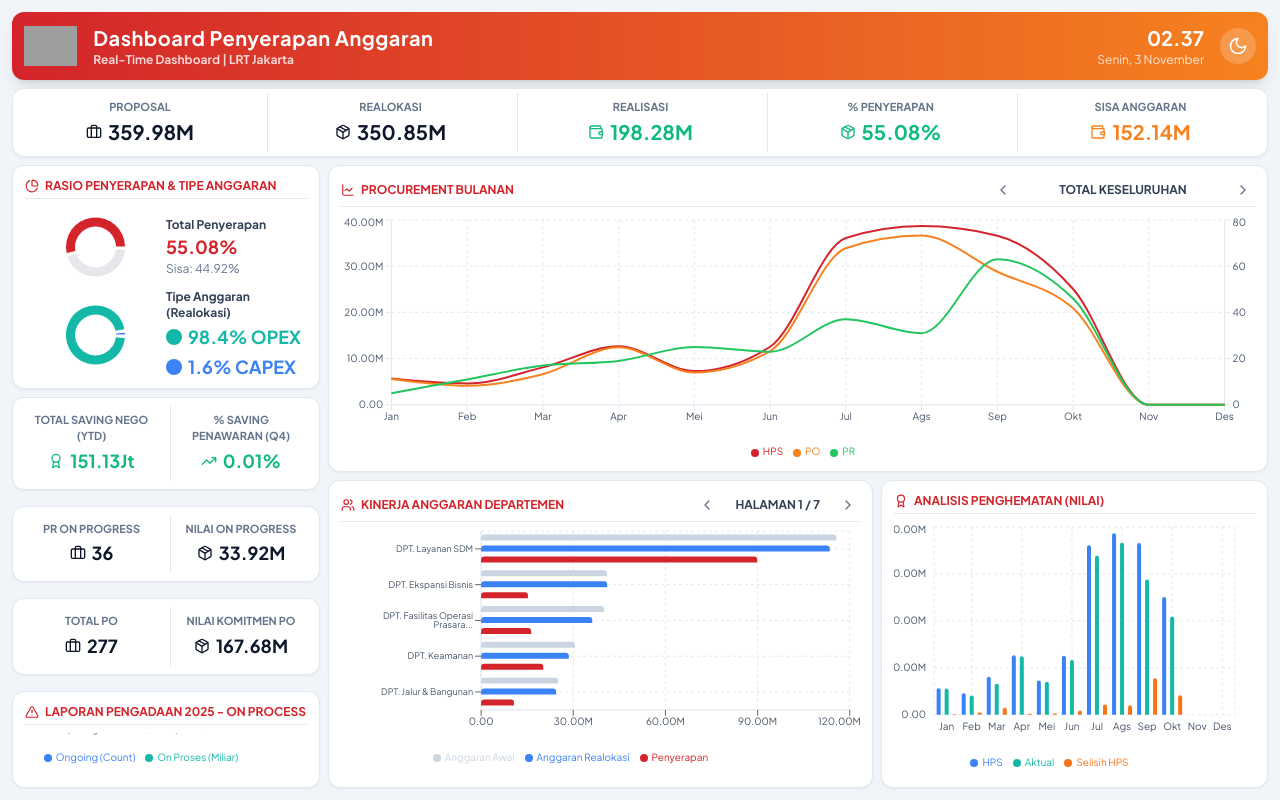
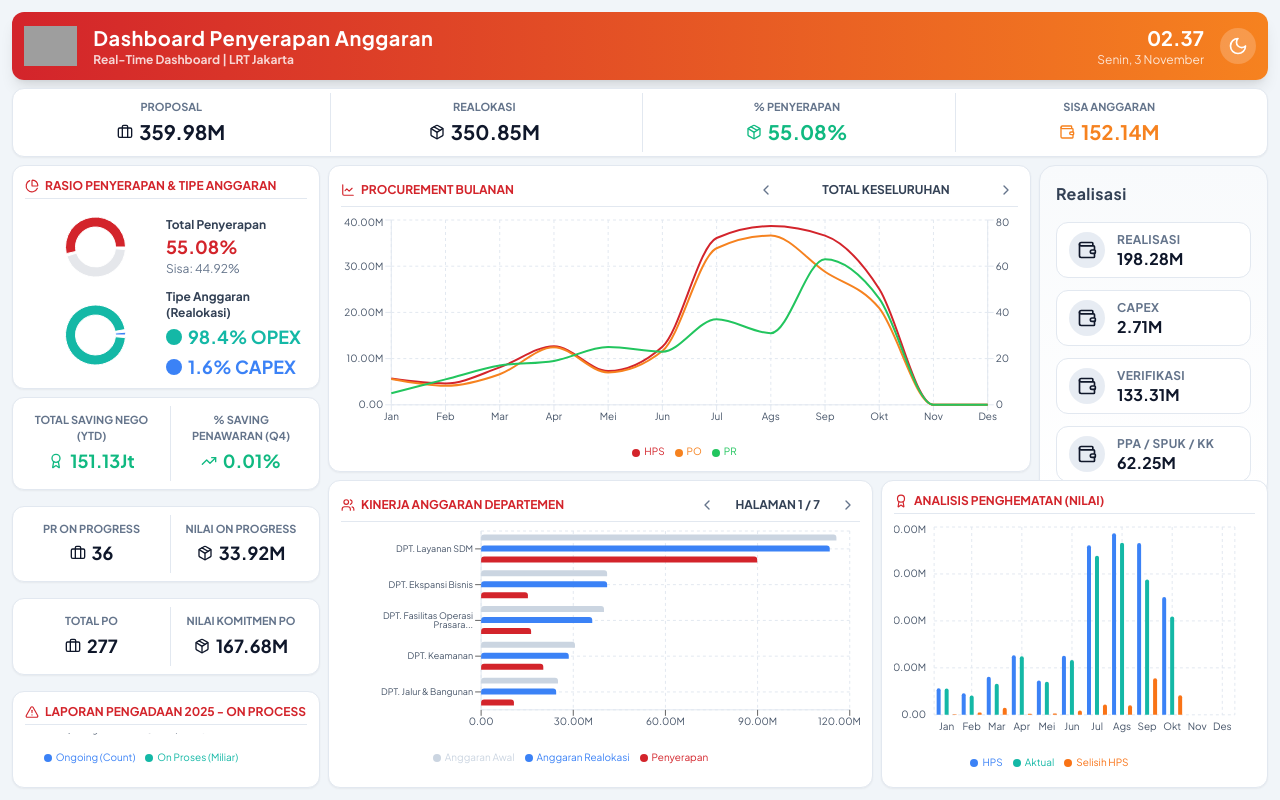
Before and after one commit to Parzip4l/finvision-pulse, a React (Vite) app: page / in a window 1280 px wide. Built offline with nearby package versions, Linux system fonts and the light colour scheme; grey boxes are pictures that could not be loaded; the HTML template or start-up script is replaced by a standard one.

Commit message:
Update Data Card Baru

```diff
--- a/src/pages/Index.tsx
+++ b/src/pages/Index.tsx
@@ -935,14 +935,23 @@ const FinanceDashboard = () => {
     const kpiRealisasi = 198275365353;
     const kpiPersenPenyerapan = 55.08;
     const kpiSisaAnggaran = 152135658170;
+    const capexData = 2713132806;
+    const OpexVerif = 133308067526;
+    const OpexPPA = 62254165021;
 
     const topKpis = [
         { title: "Proposal", value: formatCurrency(kpiProposal), icon: Briefcase, color: isLight ? 'text-slate-900' : 'text-white' },
         { title: "Realokasi", value: formatCurrency(kpiRealokasi), icon: Package, color: isLight ? 'text-slate-900' : 'text-white' },
-        { title: "Realisasi", value: formatCurrency(kpiRealisasi), icon: Wallet, color: 'text-emerald-500' },
         { title: "% Penyerapan", value: `${kpiPersenPenyerapan}%`, icon: Package, color: 'text-emerald-500' },
         { title: "Sisa Anggaran", value: formatCurrency(kpiSisaAnggaran), icon: Wallet, color: 'text-[#F6821F]' },
     ];
+
+    const rightKPI = [
+        { title: "Realisasi", value: formatCurrency(kpiRealisasi), icon: Wallet, color: 'text-slate-900' },
+        { title: "Capex", value: formatCurrency(capexData), icon: Wallet, color: isLight ? 'text-slate-900' : 'text-white' },
+        { title: "Verifikasi", value: formatCurrency(OpexVerif), icon: Wallet, color: isLight ? 'text-slate-900' : 'text-white' },
+        { title: "PPA / SPUK / KK", value: formatCurrency(OpexPPA), icon: Wallet, color: isLight ? 'text-slate-900' : 'text-white' },
+    ]
 
     const { realokasi_2025: capexOpexData } = departmentBudgetData.total;
 
@@ -985,7 +994,7 @@ const FinanceDashboard = () => {
                 </header>
 
                 {/* Top KPI Bar */}
-                <section className={`grid grid-cols-2 md:grid-cols-3 lg:grid-cols-5 gap-1 mb-2 flex-shrink-0 rounded-lg p-1 transition-colors ${isLight ? 'bg-white border border-slate-200 shadow-sm' : 'bg-slate-900 border border-slate-800'}`}>
+                <section className={`grid grid-cols-2 md:grid-cols-3 lg:grid-cols-4 gap-1 mb-2 flex-shrink-0 rounded-lg p-1 transition-colors ${isLight ? 'bg-white border border-slate-200 shadow-sm' : 'bg-slate-900 border border-slate-800'}`}>
                     {topKpis.map((kpi, index) => (
                         <div
                             key={kpi.title}
@@ -1020,12 +1029,67 @@ const FinanceDashboard = () => {
                         </div>
 
                         <div className="lg:col-span-9 flex flex-col gap-2 min-h-0">
-                            <div className="flex-1 min-h-0">
-                                <InteractiveProcurementChart
-                                    isLight={isLight}
-                                    totalData={dashboardData.data_per_bulan}
-                                    divisionalData={divisionalProcurementData}
-                                />
+                            <div className="flex-1 grid grid-cols-1 lg:grid-cols-12 gap-2 min-h-0">
+                                <div className="h-full min-h-[300px] lg:min-h-0 lg:col-span-9">
+                                    <InteractiveProcurementChart
+                                        isLight={isLight}
+                                        totalData={dashboardData.data_per_bulan}
+                                        divisionalData={divisionalProcurementData}
+                                    />
+                                </div>
+                                <div className="h-full min-h-[300px] lg:min-h-0 lg:col-span-3">
+                                    <div className={`flex flex-col gap-3 rounded-2xl p-4 transition-all duration-300 ${
+                                            isLight
+                                            ? "bg-gradient-to-b from-slate-50 to-white border border-slate-200 shadow-sm hover:shadow-md"
+                                            : "bg-gradient-to-b from-slate-800 to-slate-900 border border-slate-700 hover:shadow-lg"
+                                        }`}
+                                        >
+                                        {/* Header */}
+                                        <div className="flex items-center justify-between mb-1">
+                                            <h2 className={`text-base font-semibold tracking-wide ${
+                                                isLight ? "text-slate-700" : "text-slate-200"
+                                            }`} >
+                                            Realisasi
+                                            </h2>
+                                        </div>
+
+                                        {/* KPI Cards */}
+                                        <section className="grid grid-cols-1 sm:grid-cols-3 lg:grid-cols-1 gap-3">
+                                            {rightKPI.map((kpi) => (
+                                            <div
+                                                key={kpi.title}
+                                                className={`flex items-center gap-3 rounded-xl px-3 py-2 transition-all duration-200 border ${
+                                                isLight
+                                                    ? "bg-white border-slate-200 hover:bg-slate-100"
+                                                    : "bg-slate-800 border-slate-700 hover:bg-slate-700"
+                                                }`}
+                                            >
+                                                <div
+                                                className={`flex items-center justify-center p-2 rounded-full ${
+                                                    isLight ? "bg-slate-200/80" : "bg-slate-700"
+                                                }`}
+                                                >
+                                                <kpi.icon className={`h-5 w-5 ${kpi.color}`} />
+                                                </div>
+                                                <div className="flex flex-col">
+                                                <span
+                                                    className={`text-[12px] uppercase font-semibold tracking-wide ${
+                                                    isLight ? "text-slate-500" : "text-slate-400"
+                                                    }`}
+                                                >
+                                                    {kpi.title}
+                                                </span>
+                                                <span
+                                                    className={`text-base font-bold leading-tight ${kpi.color}`}
+                                                >
+                                                    {kpi.value}
+                                                </span>
+                                                </div>
+                                            </div>
+                                            ))}
+                                        </section>
+                                    </div>
+                                </div>
                             </div>
 
                             <div className="flex-1 grid grid-cols-1 lg:grid-cols-12 gap-2 min-h-0">
```
